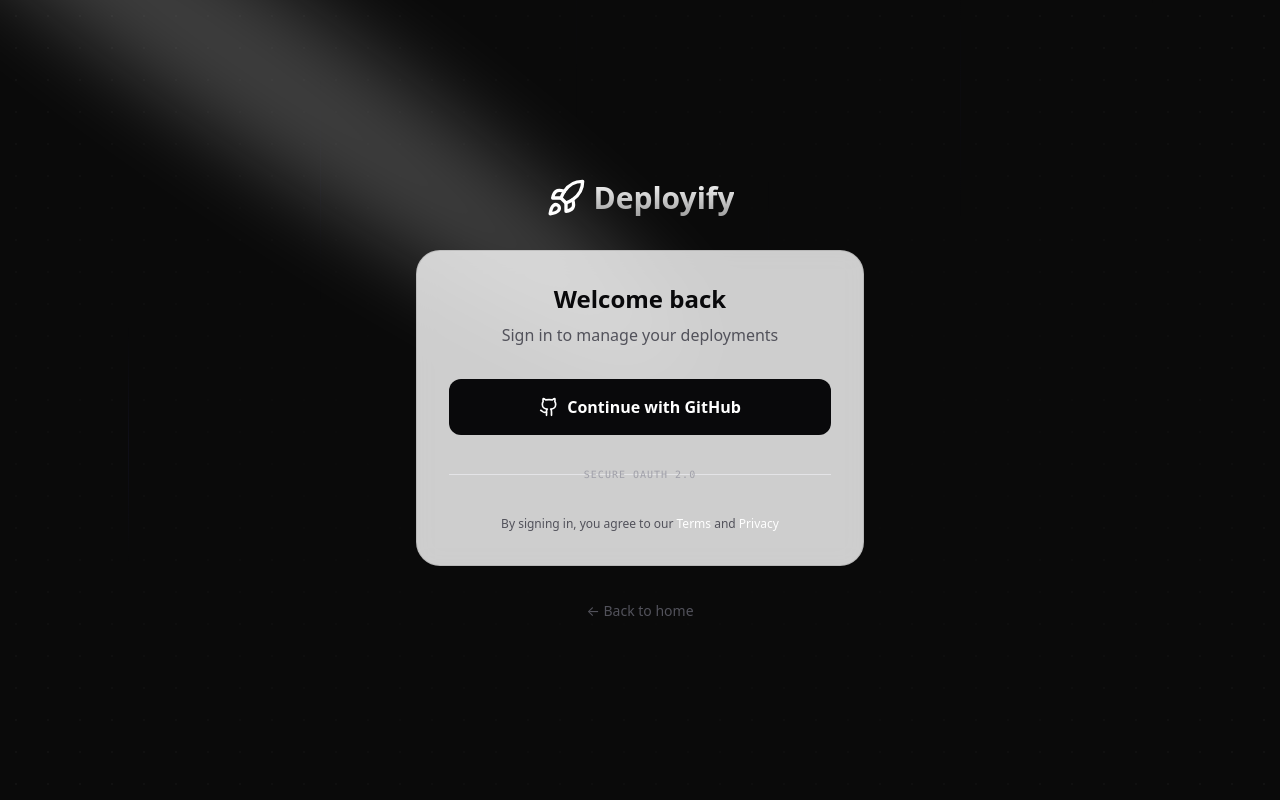
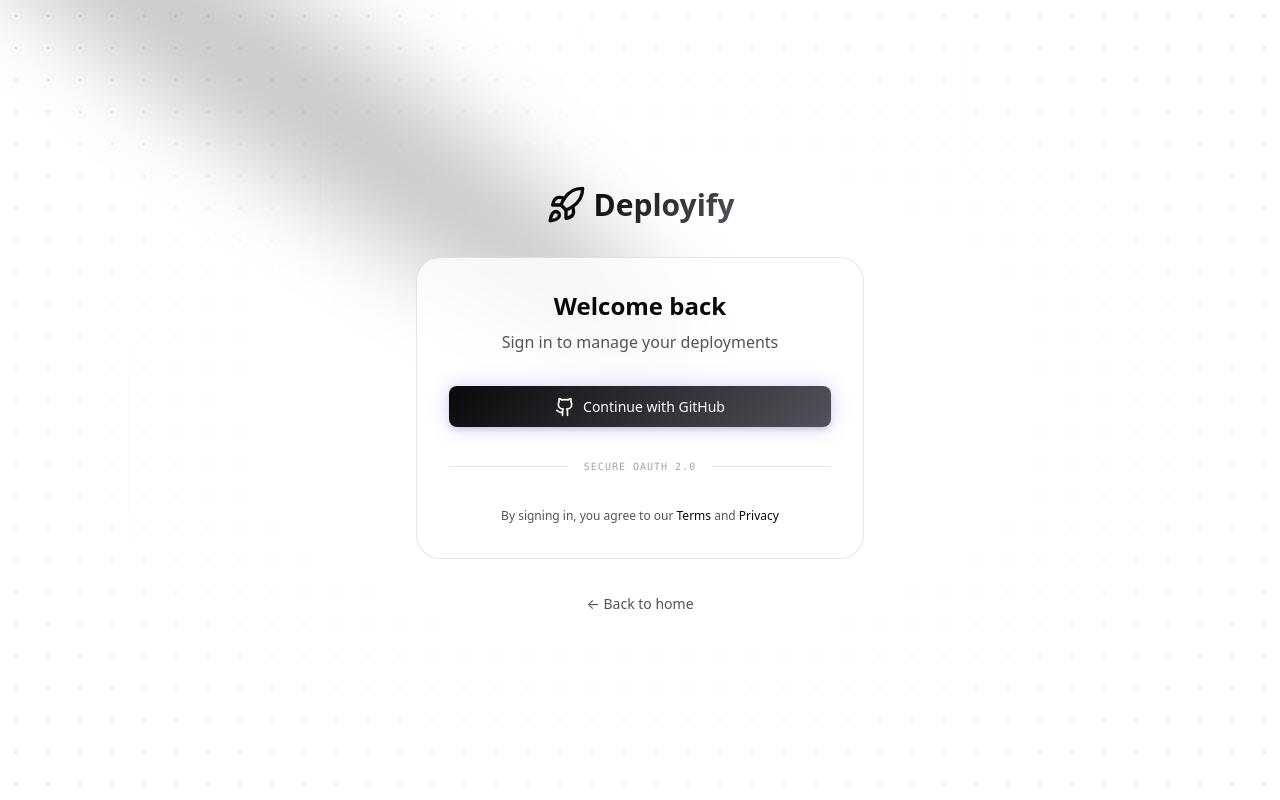
Before and after one commit to plexaverse/deployify, a Next.js app: page /login in a window 1280 px wide. Built offline with nearby package versions, Linux system fonts and the light colour scheme; no server answers.

Commit message:
Refactor UI components to use theme variables and improve light mode contrast
Co-authored-by: asangzz <66109602+asangzz@users.noreply.github.com>

```diff
--- a/src/app/globals.css
+++ b/src/app/globals.css
@@ -12,9 +12,9 @@
   --muted-foreground: #52525b;
 
   /* Brand colors */
-  --primary: #ffffff;
-  --primary-hover: #f4f4f5;
-  --primary-foreground: #000000;
+  --primary: #09090b;
+  --primary-hover: #18181b;
+  --primary-foreground: #ffffff;
 
   /* Status colors */
   --success: #22c55e;
@@ -27,8 +27,8 @@
   --info-bg: rgba(59, 130, 246, 0.1);
 
   /* Gradients */
-  --gradient-primary: linear-gradient(135deg, #ffffff 0%, #a1a1aa 100%);
-  --gradient-subtle: linear-gradient(135deg, rgba(255, 255, 255, 0.05) 0%, rgba(255, 255, 255, 0.02) 100%);
+  --gradient-primary: linear-gradient(135deg, #09090b 0%, #52525b 100%);
+  --gradient-subtle: linear-gradient(135deg, rgba(0, 0, 0, 0.05) 0%, rgba(0, 0, 0, 0.02) 100%);
   --gradient-card: linear-gradient(135deg, #ffffff 0%, #f9fafb 100%);
 
   /* Glass effects */
@@ -59,6 +59,7 @@
   --primary-foreground: #000000;
 
   /* Gradients */
+  --gradient-primary: linear-gradient(135deg, #ffffff 0%, #a1a1aa 100%);
   --gradient-subtle: linear-gradient(135deg, rgba(255, 255, 255, 0.05) 0%, rgba(255, 255, 255, 0.02) 100%);
   --gradient-card: linear-gradient(135deg, rgba(17, 17, 19, 1) 0%, rgba(24, 24, 27, 1) 100%);
 
--- a/src/app/login/page.tsx
+++ b/src/app/login/page.tsx
@@ -13,12 +13,12 @@ export default async function LoginPage() {
     }
 
     return (
-        <div className="min-h-screen bg-black/[0.96] antialiased relative overflow-hidden flex items-center justify-center p-4">
-            <Spotlight className="-top-40 left-0 md:left-60 md:-top-20" fill="white" />
+        <div className="min-h-screen bg-[var(--background)] antialiased relative overflow-hidden flex items-center justify-center p-4">
+            <Spotlight className="-top-40 left-0 md:left-60 md:-top-20" fill="var(--foreground)" />
             <main id="main-content" className="w-full max-w-md relative z-10">
                 <div className="flex items-center justify-center gap-2 mb-8">
-                    <Rocket className="w-10 h-10 text-[var(--primary)]" />
-                    <span className="text-3xl font-bold bg-clip-text text-transparent bg-gradient-to-b from-neutral-50 to-neutral-400">Deployify</span>
+                    <Rocket className="w-10 h-10 text-[var(--foreground)]" />
+                    <span className="text-3xl font-bold gradient-text">Deployify</span>
                 </div>
 
                 <div className="card-glass p-8 rounded-3xl">
@@ -28,7 +28,7 @@ export default async function LoginPage() {
                     <Link
                         href="/api/auth/github"
                         prefetch={false}
-                        className="w-full py-4 text-base bg-[var(--foreground)] text-[var(--background)] rounded-xl font-bold flex items-center justify-center gap-2 hover:opacity-90 transition-opacity"
+                        className="btn btn-primary w-full py-4 text-base"
                         aria-label="Sign in with GitHub"
                     >
                         <Github className="w-5 h-5" />
@@ -38,7 +38,7 @@ export default async function LoginPage() {
                     <div className="relative my-8">
                         <div className="absolute inset-0 flex items-center"><div className="w-full border-t border-[var(--border)]"></div></div>
                         <div className="relative flex justify-center text-[10px] uppercase tracking-widest text-[var(--muted)] font-mono">
-                            <span className="px-4 bg-transparent">Secure OAuth 2.0</span>
+                            <span className="px-4 bg-[var(--card)]">Secure OAuth 2.0</span>
                         </div>
                     </div>
 
--- a/src/components/DashboardHome.tsx
+++ b/src/components/DashboardHome.tsx
@@ -44,14 +44,14 @@ export default function DashboardHome() {
 
       <div className="flex items-center justify-between mb-8">
         <div>
-           <h1 className="text-2xl font-bold">
+           <h1 className="text-2xl font-bold text-[var(--foreground)]">
                {activeTeam ? `${activeTeam.name} Projects` : 'Project Overview'}
            </h1>
-           <p className="text-neutral-500 text-sm mt-1">
+           <p className="text-[var(--muted-foreground)] text-sm mt-1">
                Command Center • {projects.length} Projects
            </p>
         </div>
-        <Link href="/dashboard/new" className="bg-indigo-600 hover:bg-indigo-700 text-white px-4 py-2 rounded-lg text-sm font-medium transition-colors flex items-center gap-2">
+        <Link href="/dashboard/new" className="btn btn-primary">
            <Plus className="w-4 h-4" />
            New Project
         </Link>
@@ -70,10 +70,10 @@ export default function DashboardHome() {
            ))}
         </BentoGrid>
       ) : projects.length === 0 ? (
-        <div className="text-center py-20 border border-white/10 rounded-2xl bg-white/5">
-           <h2 className="text-xl font-bold mb-2">No projects found</h2>
-           <p className="text-neutral-400 mb-6">Get started by creating your first project.</p>
-           <Link href="/dashboard/new" className="bg-white text-black px-6 py-3 rounded-xl font-bold hover:bg-neutral-200 transition-colors inline-flex items-center gap-2">
+        <div className="text-center py-20 border border-[var(--border)] rounded-2xl bg-[var(--card)]">
+           <h2 className="text-xl font-bold mb-2 text-[var(--foreground)]">No projects found</h2>
+           <p className="text-[var(--muted-foreground)] mb-6">Get started by creating your first project.</p>
+           <Link href="/dashboard/new" className="btn btn-primary">
              <Plus className="w-4 h-4" />
              Create Project
            </Link>
@@ -90,7 +90,7 @@ export default function DashboardHome() {
                  title={null}
                  description={null}
                  header={<ProjectCard project={project} />}
-                 className="h-full min-h-[12rem] cursor-pointer hover:border-indigo-500/50 transition-colors"
+                 className="h-full min-h-[12rem] cursor-pointer hover:border-[var(--primary)] transition-colors"
                />
              </Link>
            ))}
--- a/src/components/ProjectCard.tsx
+++ b/src/components/ProjectCard.tsx
@@ -13,24 +13,26 @@ const generateSparklineData = () => {
 };
 
 const statusConfig = {
-  ready: { icon: CheckCircle2, color: 'text-emerald-500', bg: 'bg-emerald-500/10', label: 'Healthy', hex: '#10b981' },
-  building: { icon: Loader2, color: 'text-amber-500', bg: 'bg-amber-500/10', label: 'Building', hex: '#f59e0b' },
-  deploying: { icon: Loader2, color: 'text-blue-500', bg: 'bg-blue-500/10', label: 'Deploying', hex: '#3b82f6' },
-  error: { icon: XCircle, color: 'text-red-500', bg: 'bg-red-500/10', label: 'Error', hex: '#ef4444' },
-  queued: { icon: AlertCircle, color: 'text-neutral-500', bg: 'bg-neutral-500/10', label: 'Queued', hex: '#737373' },
-  cancelled: { icon: XCircle, color: 'text-neutral-500', bg: 'bg-neutral-500/10', label: 'Cancelled', hex: '#737373' },
+  ready: { icon: CheckCircle2, color: 'text-[var(--success)]', bg: 'bg-[var(--success-bg)]', label: 'Healthy', hex: '#22c55e' },
+  building: { icon: Loader2, color: 'text-[var(--warning)]', bg: 'bg-[var(--warning-bg)]', label: 'Building', hex: '#eab308' },
+  deploying: { icon: Loader2, color: 'text-[var(--info)]', bg: 'bg-[var(--info-bg)]', label: 'Deploying', hex: '#3b82f6' },
+  error: { icon: XCircle, color: 'text-[var(--error)]', bg: 'bg-[var(--error-bg)]', label: 'Error', hex: '#ef4444' },
+  queued: { icon: AlertCircle, color: 'text-[var(--muted-foreground)]', bg: 'bg-[var(--muted)]/10', label: 'Queued', hex: '#71717a' },
+  cancelled: { icon: XCircle, color: 'text-[var(--muted-foreground)]', bg: 'bg-[var(--muted)]/10', label: 'Cancelled', hex: '#71717a' },
 };
 
 export function ProjectCard({ project }: { project: Project }) {
   const latestDeployment = project.latestDeployment;
   const status = latestDeployment?.status || 'queued';
   const config = statusConfig[status as keyof typeof statusConfig] || statusConfig.queued;
-  const StatusIcon = config.icon;
 
   const [sparklineData, setSparklineData] = useState<{value: number}[]>([]);
 
   useEffect(() => {
-    setSparklineData(generateSparklineData());
+    const timer = setTimeout(() => {
+      setSparklineData(generateSparklineData());
+    }, 0);
+    return () => clearTimeout(timer);
   }, []);
 
   return (
@@ -63,12 +65,12 @@ export function ProjectCard({ project }: { project: Project }) {
       <div className="mt-auto space-y-2">
         {latestDeployment ? (
           <>
-            <div className="flex items-center gap-2 text-xs text-neutral-400 font-mono bg-white/5 p-2 rounded-lg border border-white/5">
+            <div className="flex items-center gap-2 text-xs text-[var(--muted-foreground)] font-mono bg-[var(--card)] p-2 rounded-lg border border-[var(--border)]">
               <GitCommit className="w-3 h-3" />
               <span className="truncate flex-1">{latestDeployment.gitCommitMessage}</span>
               <span className="opacity-50">{latestDeployment.gitCommitSha.substring(0, 7)}</span>
             </div>
-            <div className="flex items-center justify-between text-[10px] text-neutral-500">
+            <div className="flex items-center justify-between text-[10px] text-[var(--muted-foreground)]">
                <div className="flex items-center gap-1.5">
                  <GitBranch className="w-3 h-3" />
                  <span>{latestDeployment.gitBranch}</span>
@@ -80,7 +82,7 @@ export function ProjectCard({ project }: { project: Project }) {
             </div>
           </>
         ) : (
-          <div className="text-xs text-neutral-500 italic p-2">
+          <div className="text-xs text-[var(--muted-foreground)] italic p-2">
             No deployments yet
           </div>
         )}
```
Also changed, not shown: 2 other files (tests, documents, lock files or other folders).
